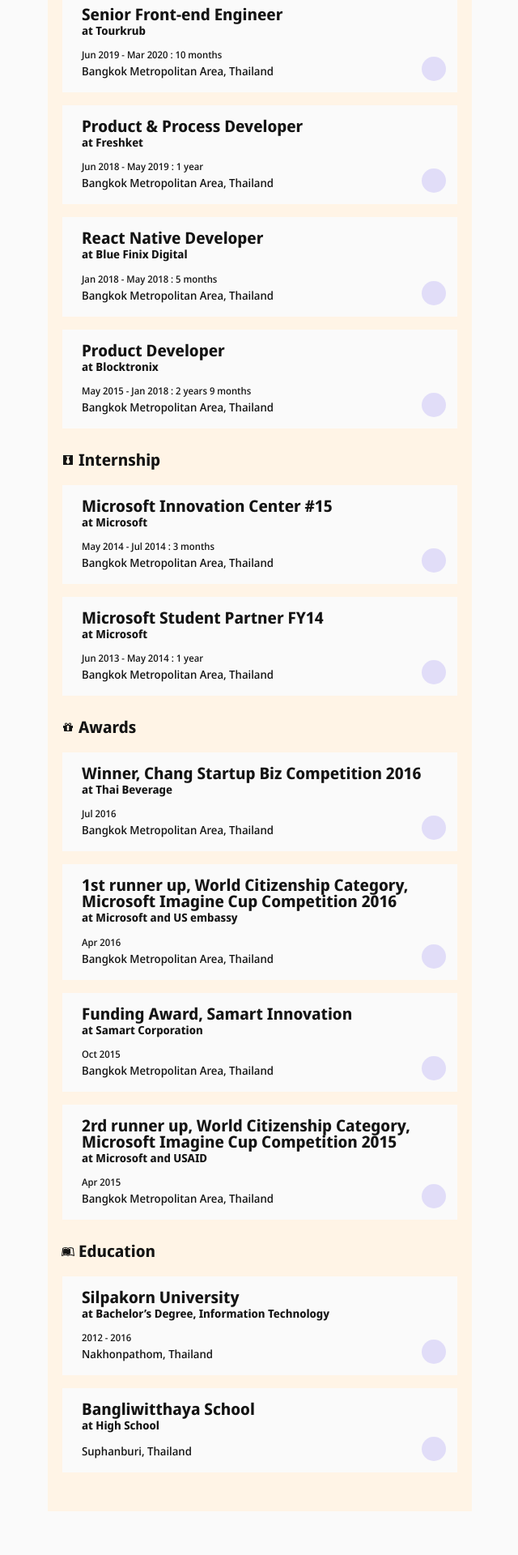
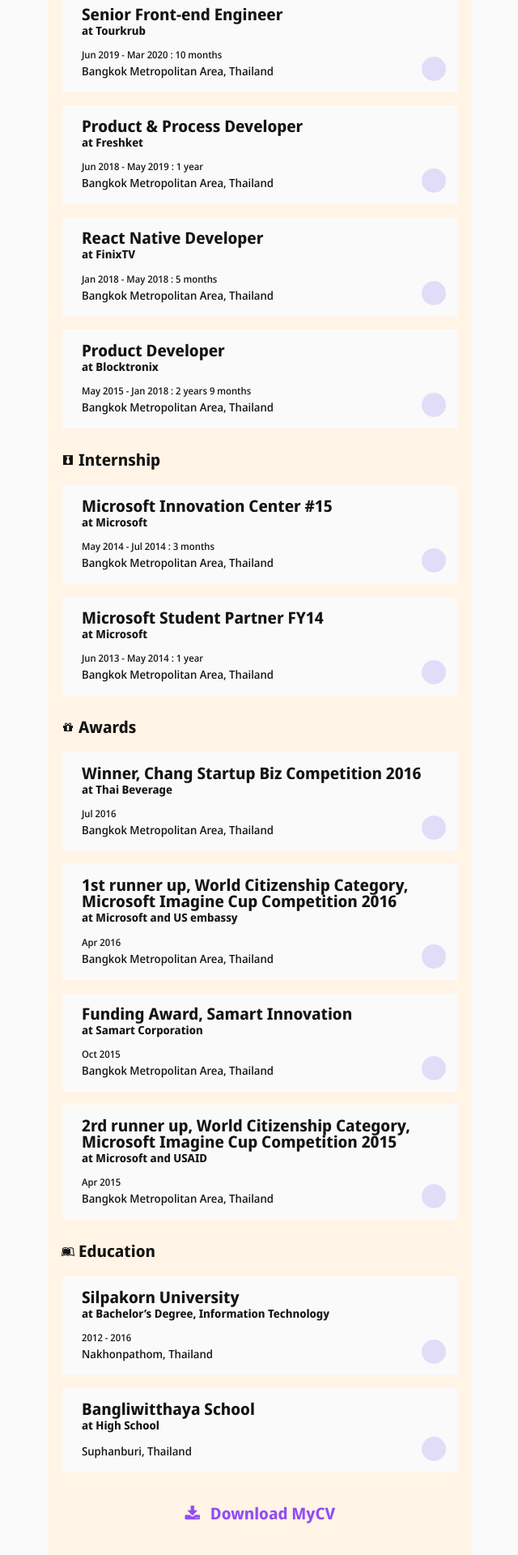
Before and after one commit to teerawit37/my-resume, a Next.js app: page / in a window 1280 px wide. Shown: the part 775-2695 px from the top of the page at 81% size, without its empty margins (319-959 px from the left). Before the commit the page ends 2641 px from the top, so only its background shows below. Built offline with nearby package versions, Linux system fonts and the light colour scheme.

Commit message:
update cv

```diff
--- a/data/resume.json
+++ b/data/resume.json
@@ -39,7 +39,7 @@
         },
         {
             "position": "React Native Developer",
-            "company": "Blue Finix Digital",
+            "company": "FinixTV",
             "period": "Jan 2018 - May 2018 : 5 months",
             "address": "Bangkok Metropolitan Area, Thailand",
             "link": "https://www.facebook.com/FinixTV/"
--- a/pages/index.tsx
+++ b/pages/index.tsx
@@ -121,6 +121,14 @@
             />
           ))}
         </section>
+        <section className="mt-4 mb-2">
+          <div className="d-flex justify-content-center">
+            <a className="tk-home__download-link" href='/file/Thirawit_CV.pdf' download>
+            <i className="tk-icon-download me-2" />
+            <div>Download MyCV</div>
+            </a>
+        </div>
+        </section>
       </section>
     </div>
   )
--- a/styles/scss/pages/home.scss
+++ b/styles/scss/pages/home.scss
@@ -6,4 +6,11 @@
         font-size: 20px;
         font-weight: 700;
     }
+    @include element('download-link'){
+        display: flex;
+        color: $--color-violet-300;
+        font-weight: 700;
+        font-size: 20px;
+        text-decoration: none;
+    }
 }
```
Also changed, not shown: 1 other file (tests, documents, lock files or other folders).
